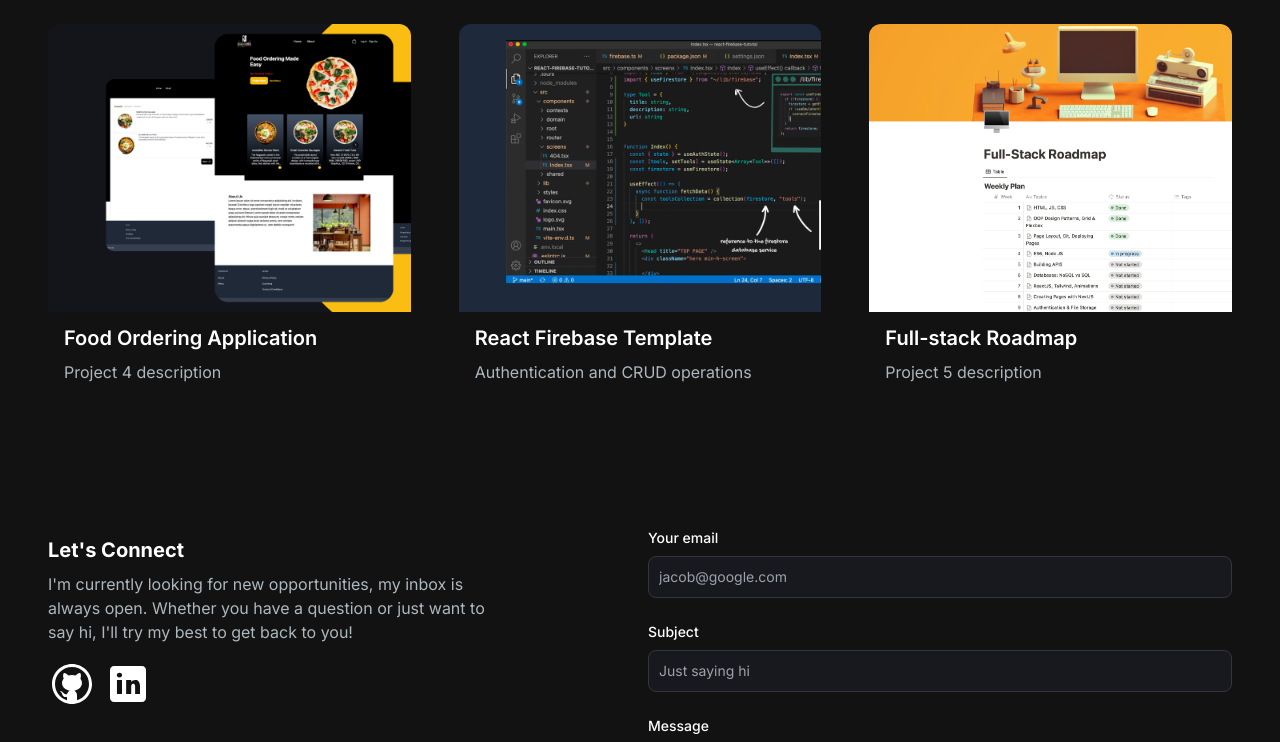
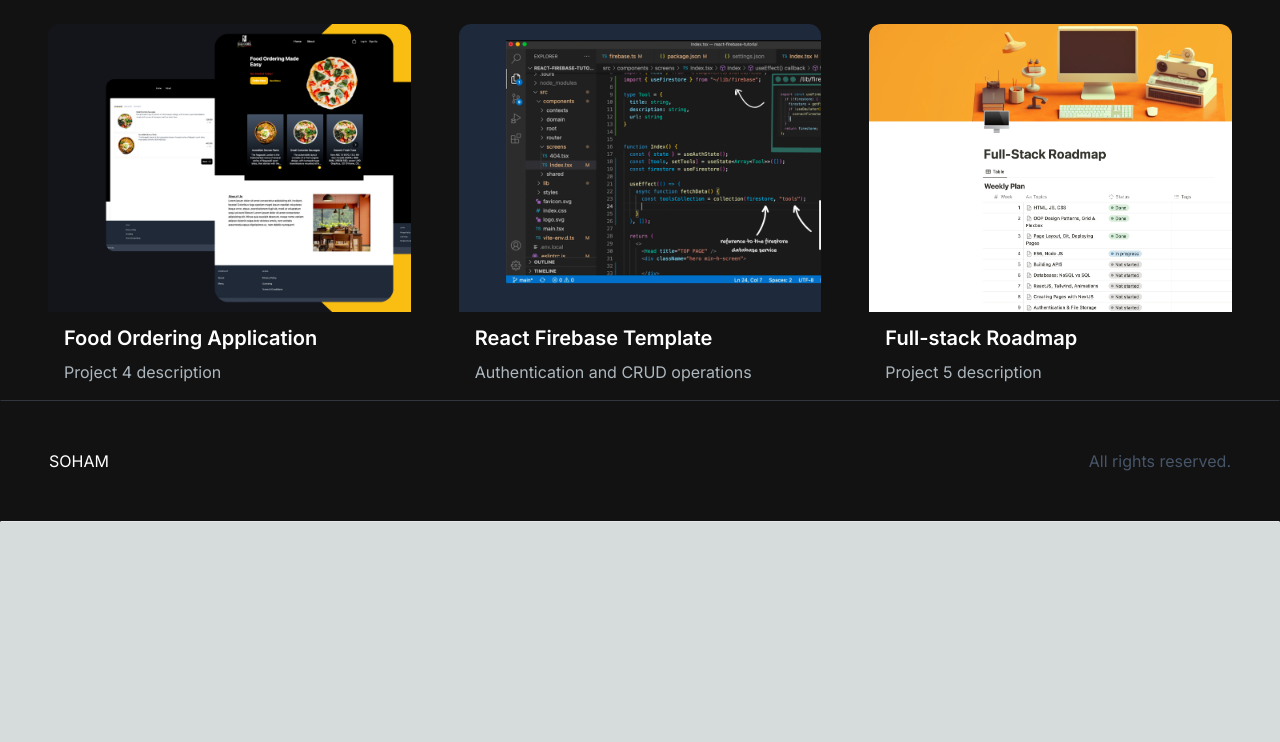
Before and after one commit to Sohamcool411/Portfolio, a Next.js app: page / in a window 1280 px wide. Shown: the part 2000-2742 px from the top of the page. After the commit the page ends 2522 px from the top, so only its background shows below. Built offline with nearby package versions, Linux system fonts and the light colour scheme.

Commit message:
removed email section

```diff
--- a/src/app/components/EmailSection.jsx
+++ b/src/app/components/EmailSection.jsx
@@ -2,7 +2,6 @@
 import React, { useState } from "react";
 import GithubIcon from "../../../public/github-icon.svg";
 import LinkedinIcon from "../../../public/linkedin-icon.svg";
-import Link from "next/link";
 import Image from "next/image";
 
 const EmailSection = () => {
--- a/src/app/page.js
+++ b/src/app/page.js
@@ -15,7 +15,7 @@ export default function Home() {
         {/* <AchievementsSection /> */}
         <AboutSection />
         <ProjectsSection />
-        <EmailSection />
+        {/* <EmailSection /> */}
       </div>
       <Footer />
     </main>
```
